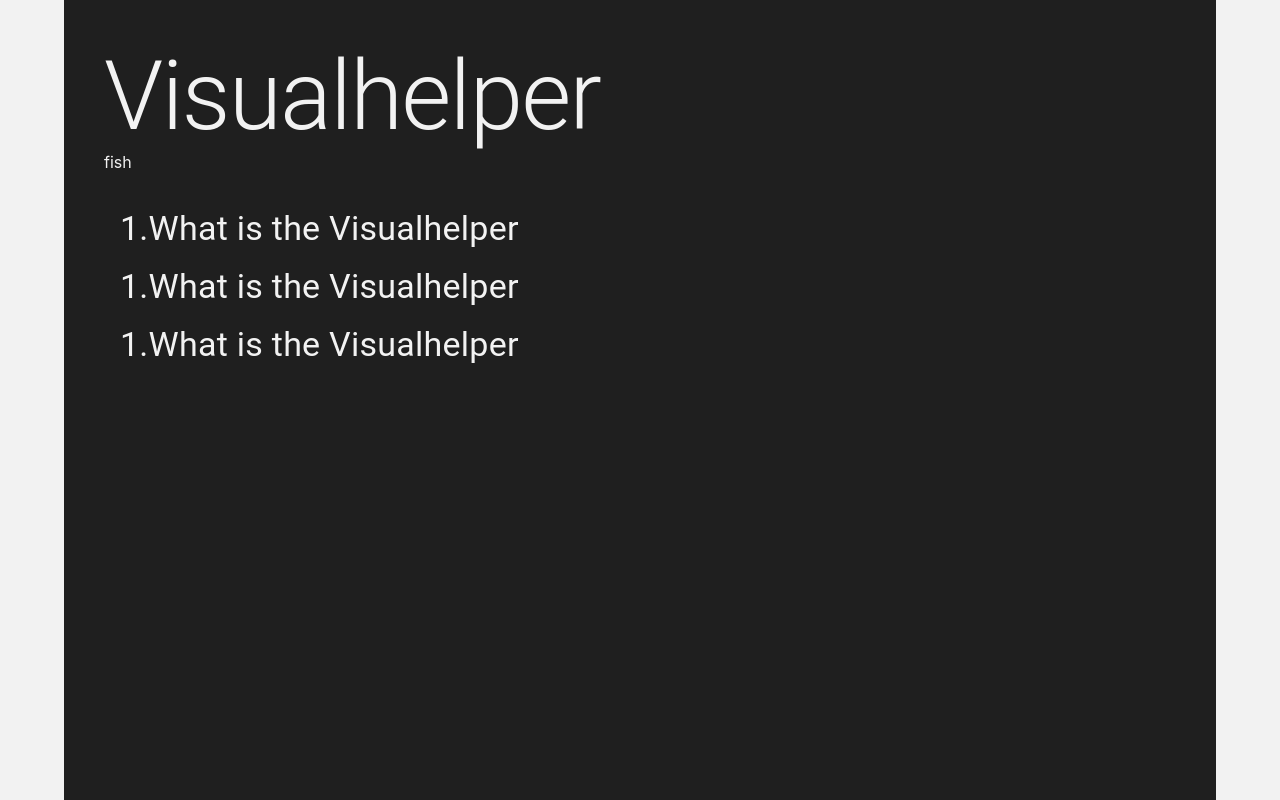
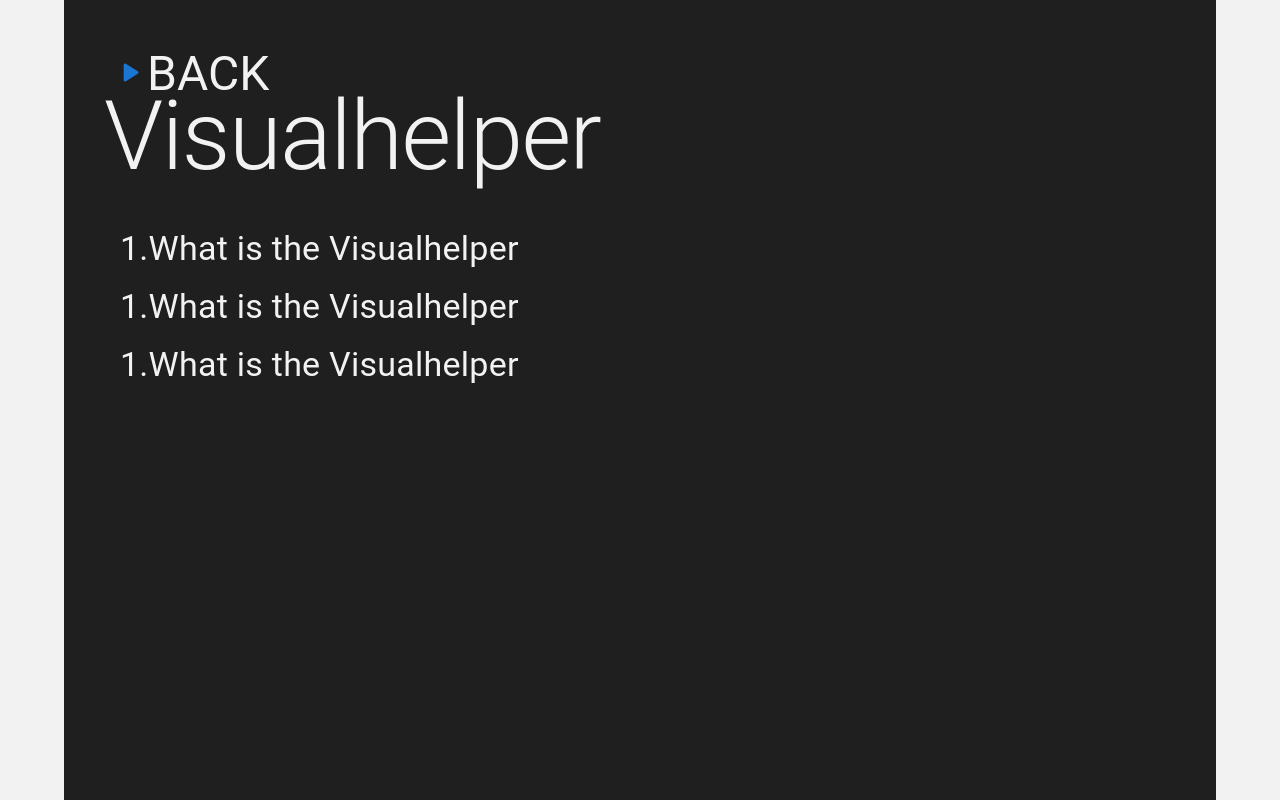
Before and after one commit to pinkishincoloragain/VisualHelper, a React (Create React App) app: page /about in a window 1280 px wide. Shown: the top 800 px of the page. Built offline with nearby package versions, Linux system fonts and the light colour scheme.

Commit message:
making back button

```diff
--- /dev/null
+++ b/src/Components/BackButton.js
@@ -0,0 +1,27 @@
+import Button2 from "./Button2";
+import { Box, Typography } from "@mui/material";
+import { useSelector } from "react-redux";
+
+export default function BackButton(props) {
+  const darkMode = useSelector((state) => state.mode.value);
+  const handleClick = () => {
+    window.history.back();
+  };
+  return (
+    <Box
+      sx={{
+        width: "5vw",
+        height: "5vh",
+      }}
+    >
+      <Button2
+        onClick={handleClick}
+        name={"back"}
+        sx={{
+          height: "10vh",
+          backgroundColor: darkMode ? "#1f1f1f" : "#f2f2f2",
+        }}
+      />
+    </Box>
+  );
+}
--- a/src/Components/Test/ColorTest.js
+++ b/src/Components/Test/ColorTest.js
@@ -1,6 +1,9 @@
 import { Box } from "@mui/material";
 import { Typography } from "@mui/material";
 import Button2 from "../Button2";
+import Plate3 from "../../assets/test/Plate3.gif";
+import Plate4 from "../../assets/test/Plate4.gif";
+import Plate5 from "../../assets/test/Plate5.gif";
 import Plate6 from "../../assets/test/Plate6.gif";
 import Plate7 from "../../assets/test/Plate7.gif";
 import Plate8 from "../../assets/test/Plate8.gif";
@@ -39,8 +42,41 @@ const q3 = {
   ans: "6",
   image: Plate8,
 };
+const q4 = {
+  name: "q3",
+  options: [
+    { name: "26" },
+    { name: "29" },
+    { name: "3" },
+    { name: "I don't know" },
+  ],
+  ans: "6",
+  image: Plate3,
+};
+const q5 = {
+  name: "q3",
+  options: [
+    { name: "7" },
+    { name: "5" },
+    { name: "15" },
+    { name: "I don't know" },
+  ],
+  ans: "6",
+  image: Plate4,
+};
+const q6 = {
+  name: "q3",
+  options: [
+    { name: "5" },
+    { name: "6" },
+    { name: "3" },
+    { name: "I don't know" },
+  ],
+  ans: "6",
+  image: Plate5,
+};
 
-const questions = [q1, q2, q3];
+const questions = [q1, q2, q3, q4, q5, q6];
 
 const ColorTest = (props) => {
   const darkMode = useSelector((state) => state.mode.value);
--- a/src/Components/Test/Notice.js
+++ b/src/Components/Test/Notice.js
@@ -10,7 +10,7 @@ export default function Notice(props) {
   const darkMode = useSelector((state) => state.mode.value);
 
   const handleTest = () => {
-    document.body.requestFullscreen();
+    // document.body.requestFullscreen();
     console.log("fish");
     setTest(!test);
     console.log("test start");
--- a/src/Components/Test/PreTest.js
+++ b/src/Components/Test/PreTest.js
@@ -24,7 +24,7 @@ export default function PreTest(props) {
         <br />
         <br />
       </Typography>
-      <Box sx={{ width: "40vw" }}>
+      <Box sx={{ width: "25vw" }}>
         <Button2 name={"start test"} onClick={props.handleStep}></Button2>
       </Box>
     </Box>
--- a/src/Components/Test/ReadingTest.js
+++ b/src/Components/Test/ReadingTest.js
@@ -7,7 +7,7 @@ import Plate8 from "../../assets/test/Plate8.gif";
 import { useSelector } from "react-redux";
 import { TextBox } from "../Styles";
 
-const q4 = {
+const q7 = {
   name: "q4",
   text1: `The head, or the spherical body part that contains the brain and rests at the top of the human body,
   has quite a few individual organs and body parts on it. (It should quickly be mentioned that hair
@@ -21,10 +21,10 @@ const q4 = {
   small, white-colored, pointed body parts used to chew food, and the tongue, or a red-colored,
   boneless organ used to chew food and speak.`,
 };
-const q5 = {
+const q8 = {
   name: "q5",
 };
-const q6 = {
+const q9 = {
   name: "q6",
   text: `The legs are the long, muscular body parts that allow humans to move from one spot to another and
   perform a variety of actions. Each leg contains a thigh (a thick, especially muscular body part used to
@@ -33,7 +33,7 @@ const q6 = {
   bottom of legs, and each foot is comprised of five toes, or small appendages that help balance.`,
 };
 
-const questions = [q4, q5, q6];
+const questions = [q7, q8, q9];
 
 const ReadingTest = (props) => {
   const darkMode = useSelector((state) => state.mode.value);
@@ -75,7 +75,10 @@ const ReadingTest = (props) => {
             // border: "1px solid #f2f2f2",
           }}
         >
-          <TextBox text={questions[props.qNum].text1} darkMode={true}></TextBox>
+          <TextBox
+            text={questions[props.qNum].text1}
+            darkMode={false}
+          ></TextBox>
           <Box
             sx={{
               display: "flex",
--- a/src/Components/Test/Test.js
+++ b/src/Components/Test/Test.js
@@ -12,12 +12,17 @@ import styled, { keyframes } from "@emotion/react";
 
 function TimeBar(props) {
   const darkMode = useSelector((state) => state.mode.value);
+  const [rerender, setRerender] = useState(false);
+
+  useEffect(() => {
+    console.log(props.step);
+  }, [props.step]);
 
   const timeBar = keyframes`
-  0% {
+  from {
     width: 0%;
     }
-    100% {
+    to {
       width: 100%;
       }
       `;
@@ -30,16 +35,16 @@ function TimeBar(props) {
         alignItems: "center",
         // justifyContent: "center",
         backgroundColor: !darkMode ? "#f2f2f2" : "#1f1f1f",
-        animation: `${timeBar} 30s linear infinite`,
+        animation: `${timeBar} 30s linear`,
       }}
     >
-      <Typography
+      {/* <Typography
         pl={8}
         color={!darkMode ? "#1f1f1f" : "#f2f2f2"}
-        fontSize={"h4.fontSize"}
-      >
-        {/* {Math.floor(time / 10)} */}
-      </Typography>
+        fontSize={"h4.f ontSize"}
+      > */}
+      {/* {Math.floor(time / 10)} */}
+      {/* </Typography> */}
     </Box>
   );
 }
@@ -50,12 +55,11 @@ export default function Test() {
   const [step, setStep] = useState(-1);
   const [test, setTest] = useState([]);
 
-  const Timebar = useMemo(() => {});
-
   useEffect(() => {
     const interval = setInterval(() => {
       handleTime();
     }, 100);
+    console.log(time);
     return () => clearInterval(interval);
   }, [time, step]);
 
@@ -63,6 +67,7 @@ export default function Test() {
     setTest([...test, [answer, time]]);
     setStep(step + 1);
     setTime(0);
+    console.log(test);
   };
 
   const handleTime = () => {
@@ -93,7 +98,7 @@ export default function Test() {
               backgroundColor: !darkMode ? "#1f1f1f" : "#f2f2f2",
             }}
           >
-            <TimeBar />
+            <TimeBar step={step} timeLimit={30} />
           </Paper>
 
           <Box
@@ -108,19 +113,19 @@ export default function Test() {
               flexDirection: "column",
             }}
           >
-            {0 <= step && step < 3 ? (
+            {0 <= step && step < 6 ? (
               <ColorTest qNum={step} handleStep={handleStep} />
             ) : null}
             {/* {step < 3 ? <PreTest handleStep={handleStep} /> : null} */}
-            {step === 3 ? <PreTest handleStep={handleStep} /> : null}
-            {4 <= step && step < 10 ? (
-              <ReadingTest qNum={step - 4} handleStep={handleStep} />
+            {step === 6 ? <PreTest handleStep={handleStep} /> : null}
+            {6 < step && step <= 12 ? (
+              <ReadingTest qNum={step - 7} handleStep={handleStep} />
             ) : null}
-            {step === 10 ? <PreTest /> : null}
-            {11 <= step && step < 14 ? (
-              <ColorTest qNum={step - 11} handleStep={handleStep} />
+            {step === 13 ? <PreTest /> : null}
+            {13 < step && step <= 17 ? (
+              <ColorTest qNum={step - 13} handleStep={handleStep} />
             ) : null}
-            {step === 14 ? <ResultPage /> : null}
+            {step === 18 ? <ResultPage /> : null}
           </Box>
         </>
       )}
--- a/src/Views/AboutPage.js
+++ b/src/Views/AboutPage.js
@@ -1,5 +1,6 @@
 import { Box, List, ListItem, Typography } from "@mui/material";
 import { useSelector } from "react-redux";
+import BackButton from "../Components/BackButton";
 
 export default function AboutPage() {
   const darkMode = useSelector((state) => state.mode.value);
@@ -20,14 +21,17 @@ export default function AboutPage() {
           backgroundColor: darkMode ? "#1f1f1f" : "#f2f2f2",
         }}
       >
+        <BackButton />
+
         <Box color={!darkMode ? "#1f1f1f" : "#f2f2f2"}>
           <Typography variant="h1">Visualhelper</Typography>
-          <div data-aos="fade-up">fish</div>
           <br />
           <List>
-            <ListItem>
-              <Typography variant="h4">1.What is the Visualhelper</Typography>
-            </ListItem>
+            <div data-aos="fade-up">
+              <ListItem>
+                <Typography variant="h4">1.What is the Visualhelper</Typography>
+              </ListItem>
+            </div>
             <ListItem>
               <Typography variant="h4">1.What is the Visualhelper</Typography>
             </ListItem>
```
Also changed, not shown: src/Components/Floater.js (deleted).
